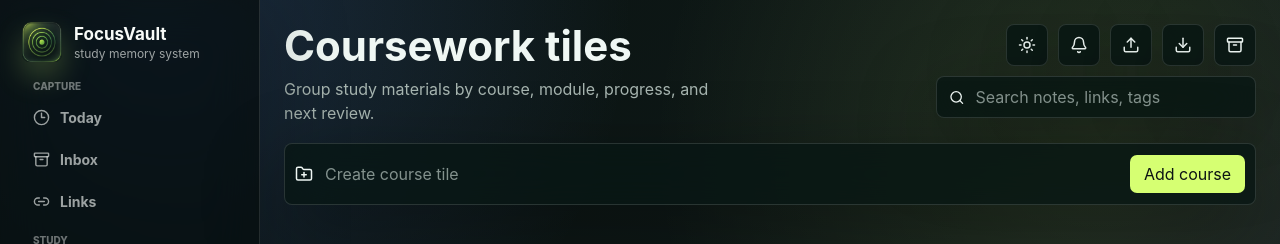
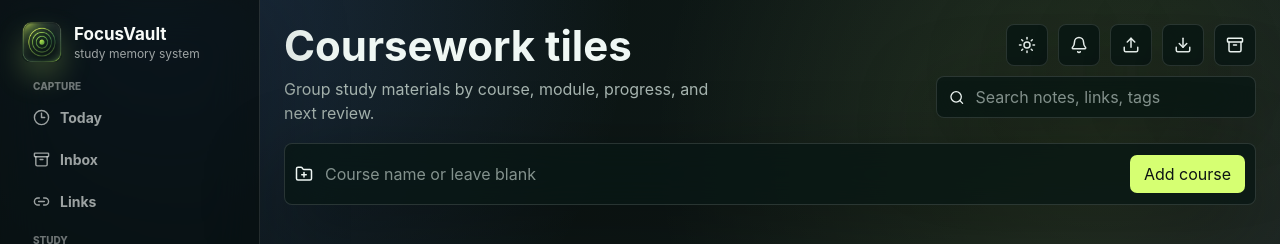
Before and after one commit to Galabavamsi/Focus-Vault, a React (Vite) app: page / in a window 1280 px wide. Both pictures are taken after a click on the button "Courses". Shown: the top 244 px of the page. Built offline with nearby package versions, Linux system fonts and the light colour scheme.

Commit message:
Fix empty course creation

```diff
--- a/src/App.tsx
+++ b/src/App.tsx
@@ -158,6 +158,15 @@ const detailViewKeys: ViewKey[] = ["today", "dump", "inbox", "courses", "library
 const statsViewKeys: ViewKey[] = ["today", "library", "review"];
 const captureViewKeys: ViewKey[] = ["today", "dump", "inbox", "library"];
 
+function defaultCourseTitle(courses: Course[]) {
+  const existing = new Set(courses.map((course) => course.title.trim().toLowerCase()));
+  if (!existing.has("new course")) return "New course";
+
+  let index = 2;
+  while (existing.has(`new course ${index}`)) index += 1;
+  return `New course ${index}`;
+}
+
 export function App() {
   const [data, setData] = useState<AppData>(() => loadData());
   const [view, setView] = useState<ViewKey>("today");
@@ -438,8 +447,7 @@ export function App() {
 
   function createCourse(event: FormEvent) {
     event.preventDefault();
-    const title = courseTitle.trim();
-    if (!title) return;
+    const title = courseTitle.trim() || defaultCourseTitle(data.courses);
     const course: Course = {
       id: uid("course"),
       title,
@@ -1221,7 +1229,7 @@ function CourseBoard({
     <div className="course-area">
       <form className="new-course" onSubmit={onCreateCourse}>
         <FolderPlus size={18} />
-        <input value={courseTitle} onChange={(event) => setCourseTitle(event.target.value)} placeholder="Create course tile" />
+        <input value={courseTitle} onChange={(event) => setCourseTitle(event.target.value)} placeholder="Course name or leave blank" />
         <button type="submit">Add course</button>
       </form>
 
```
